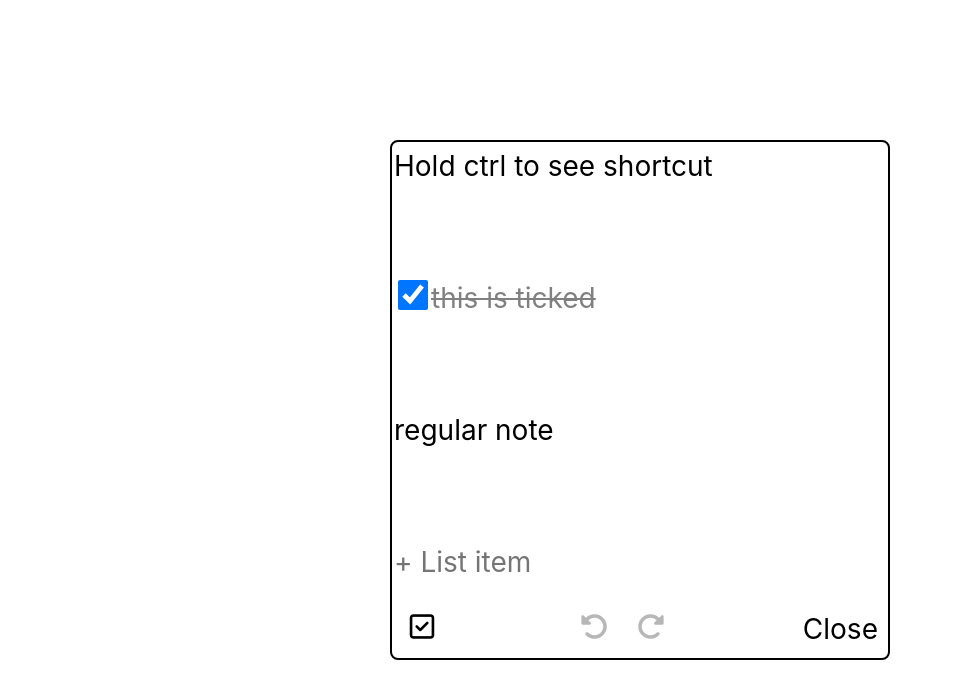
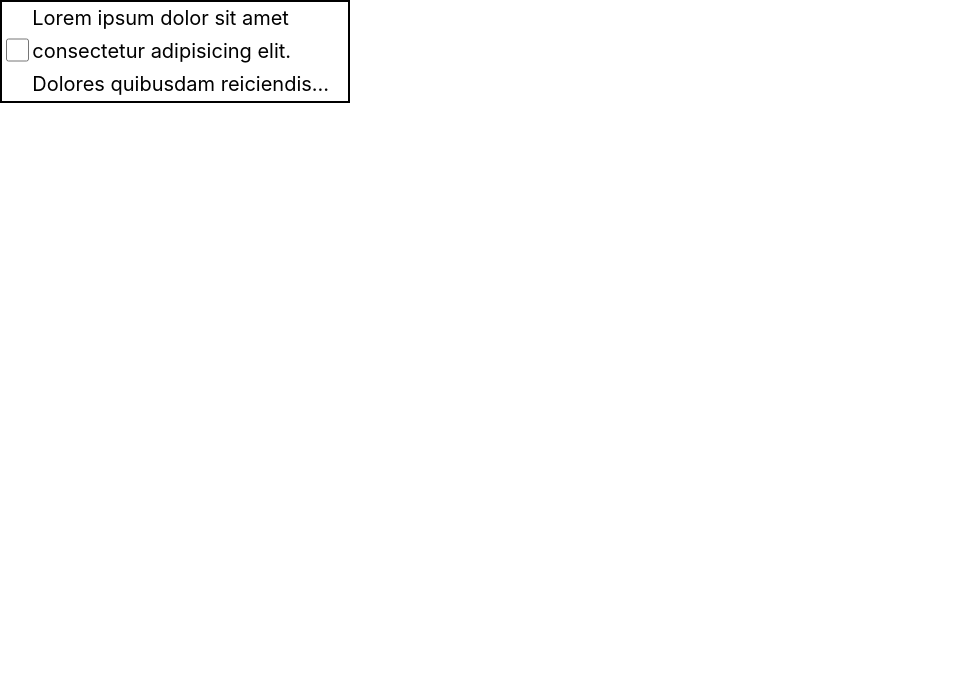
Before and after one commit to AdityaAnuragi/notes-app, a React (Vite) app: page / in a window 1280 px wide. Shown: the top 698 px of the page, without its empty margins (0-953 px from the left). Built offline with nearby package versions, Linux system fonts and the light colour scheme.

Commit message:
checkbox needs styling

```diff
--- a/src/App.jsx
+++ b/src/App.jsx
@@ -2,15 +2,13 @@
 // import "./App.css"
 // import useThrottle from "./customHooks/useThrottle"
 // import { TooltipButtonWrapper } from "./components/tooltipButton"
-import { OpenNote } from "./components/OpenNote"
+// import { OpenNote } from "./components/OpenNote"
 import { NoteInHomePage } from "./components/NoteInHomePage"
 function App() {
   return (
     <>
-      <OpenNote />
-      {/* <NoteInHomePage />
+      {/* <OpenNote /> */}
       <NoteInHomePage />
-      <NoteInHomePage /> */}
     </>
   )
 }
--- a/src/components/NoteInHomePage.jsx
+++ b/src/components/NoteInHomePage.jsx
@@ -1,15 +1,21 @@
 import note from "./NoteInHomePage.module.css"
 
-function NoteInHomePage() {
-  // const value = "first\nsecond\nthird\nfourth\nfifth"
-  // const value = "first second third fourth fifth"
-  const value = "Lorem ipsum dolor sit, amet consectetur adipisicing elit\nLorem ipsum dolor sit, amet consectetur adipisicing elit\nLorem ipsum dolor sit, amet consectetur adipisicing elit"
+import { Checkbox, Text } from "@mantine/core"
+
+const placeholderText = "Lorem ipsum dolor sit amet consectetur adipisicing elit. Dolores quibusdam reiciendis ipsa est, aliquid illo iste esse qui eum dicta?"
+
+function NoteInHomePage({ lineClamp = 3, size = "xl", value = placeholderText }) {
   return (
     <>
-      <div className={note.container}>
-        {value}
+      <div className={`${note.textContainer}`} >
+
+        <input type="checkbox" className={note.myCheckbox} />
+
+        <Text lineClamp={lineClamp} size={size}>
+          {value}
+        </Text>
+        {/* <Checkbox /> */}
       </div>
-      <br />
     </>
   )
 }
--- a/src/components/NoteInHomePage.module.css
+++ b/src/components/NoteInHomePage.module.css
@@ -1,6 +1,5 @@
-.container {
+/* .container {
   font-size: 28px;
-  /* background-color: lightblue; */
 
   width: 275px;
 
@@ -12,4 +11,22 @@
   overflow: hidden;
   text-overflow: ellipsis;
 
+} */
+
+.textContainer {
+
+  display: flex;
+  justify-content: flex-start;
+  align-items: flex-start;
+
+
+  width: 350px;
+  /* background-color: lightblue; */
+  border: 2px solid black;
 }
+
+
+.myCheckbox {
+  width: 90px;
+  height: 90px;
+}
```
